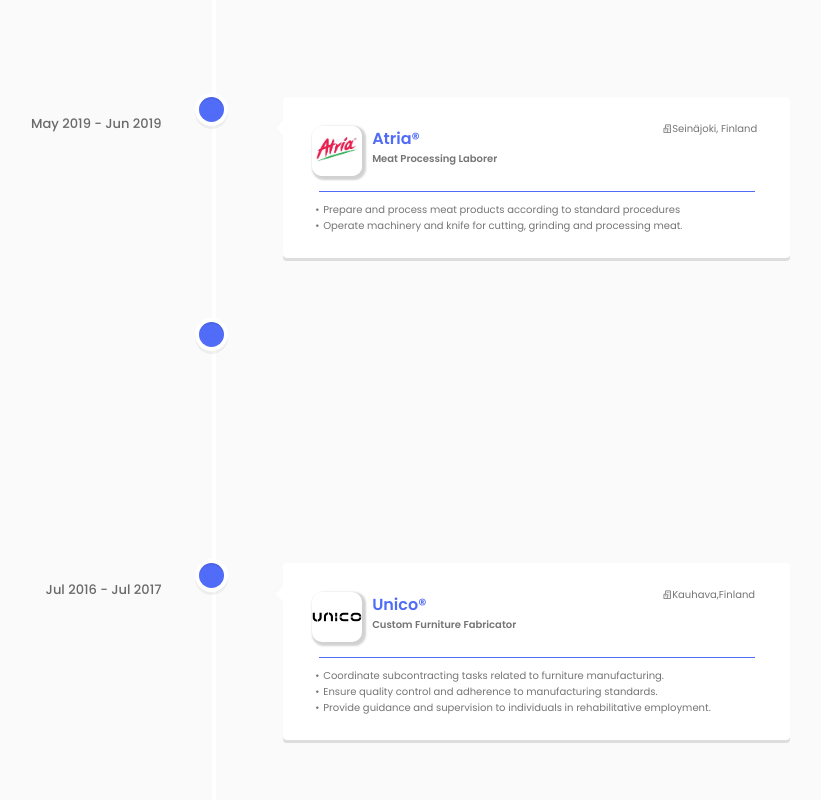
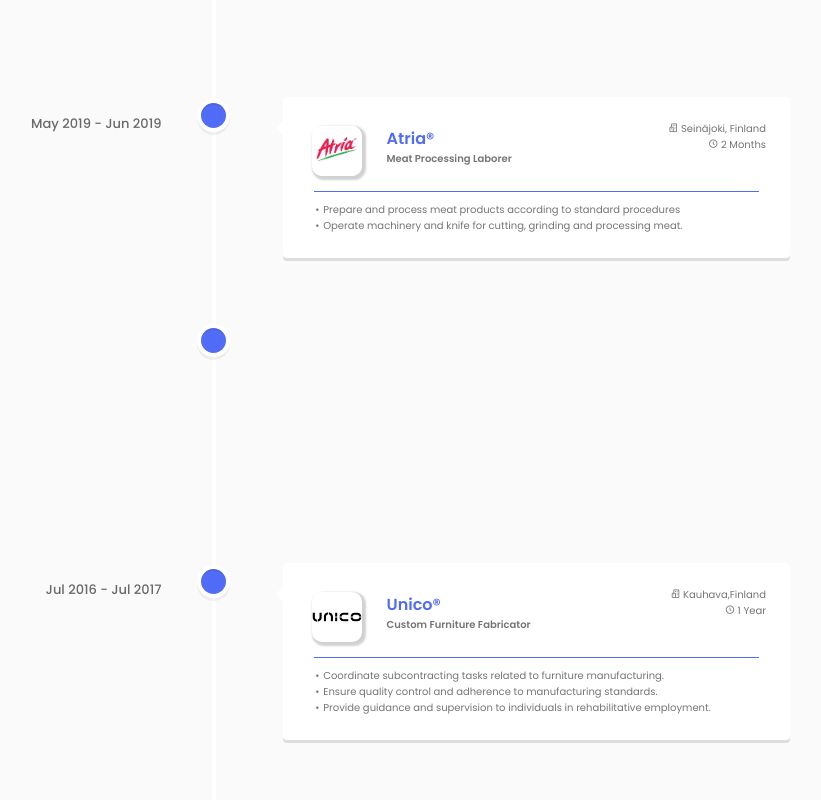
Before and after one commit to ToniRajamaki/folio2, a React (Create React App) app: page / in a window 1280 px wide. Shown: the part 5600-6400 px from the top of the page, without its empty margins (426-1247 px from the left). Built offline with nearby package versions, Linux system fonts and the light colour scheme.

Commit message:
experience section is pretty much done now

```diff
--- a/src/components/Experience.js
+++ b/src/components/Experience.js
@@ -24,7 +24,8 @@ function Experience() {
       date: 'Jan 2021 - Dec 2022',
       icon: 'work',
       imageSrc: './folio2/assets/toni/gitgudgames.png',
-      workPlace:'Git Gud Games®'
+      workPlace: 'Git Gud Games®',
+      time: "2 Years"
     },
     {
       id: 2,
@@ -38,7 +39,8 @@ function Experience() {
       date: 'May 2019 - Jun 2019',
       icon: 'work',
       imageSrc: './folio2/assets/toni/atria.png',
-      workPlace:'Atria®'
+      workPlace: 'Atria®',
+      time: "2 Months"
     },
     {
       id: 3,
@@ -53,7 +55,8 @@ function Experience() {
       date: 'May 2018 - Aug 2018',
       icon: 'work',
       imageSrc: './folio2/assets/toni/datakaistalogo.png',
-      workPlace:'Datakaista®'
+      workPlace: 'Datakaista®',
+      time: "4 Months"
     },
     {
       id: 4,
@@ -68,7 +71,8 @@ function Experience() {
       date: 'Jul 2016 - Jul 2017',
       icon: 'work',
       imageSrc: './folio2/assets/toni/unico.png',
-      workPlace:'Unico®'
+      workPlace: 'Unico®',
+      time: "1 Year"
     },
     {
       id: 5,
@@ -82,7 +86,8 @@ function Experience() {
       date: 'Jun 2015 - Aug 2015',
       icon: 'work',
       imageSrc: './folio2/assets/toni/kauhava.png',
-      workPlace:'City of Kauhava'
+      workPlace: 'City of Kauhava',
+      time:"3 Months"
     },
     {
       id: 6,
@@ -91,13 +96,13 @@ function Experience() {
       description: [
         'Ensure the upkeep and cleanliness of shared outdoor spaces.',
         'Collaborate with management to address maintenance needs and priorities.',
-
       ],
       buttonText: 'View Frontend Projects',
       date: 'Jun 2014 - Aug 2014',
       icon: 'work',
       imageSrc: './folio2/assets/toni/kauhava.png',
-      workPlace:'City of Kauhava'
+      workPlace: 'City of Kauhava',
+      time:"3 Months"
     },
     {
       id: 7,
@@ -111,13 +116,15 @@ function Experience() {
       date: 'Jun 2013 - Jul 2013',
       icon: 'work',
       imageSrc: './folio2/assets/toni/virrankoski.png',
-      workPlace:'Rakennusliike Virrankoski®'
+      workPlace: 'Rakennusliike Virrankoski®',
+      time:"2 Months"
     },
   ]
   //   let workIconStyles = { background: "#06D6A0" };
   //   let schoolIconStyles = { background: "#f9c74f" };
   const checkIcon = <i class='uil uil-check-circle service__modal-icon'></i>
   const locationIcon = <i class='bx bx-buildings'></i>
+  const timeIcon = <i class='bx bx-time-five'></i>
   return (
     <div>
       <VerticalTimeline animate={true}>
@@ -126,7 +133,7 @@ function Experience() {
             <VerticalTimelineElement
               key={element.id} // Use 'id' instead of 'key'
               date={element.date}
-              dateClassName="date"
+              dateClassName='date'
               icon={checkIcon}
               iconStyle={{
                 background: 'rgb(33,150,243)',
@@ -145,16 +152,24 @@ function Experience() {
                       src={element.imageSrc}
                     />
                     <div className='title_and_workplace'>
-                      <h3 className='work_title_header_font'>{element.workPlace}</h3>
+                      <h3 className='work_title_header_font'>
+                        {element.workPlace}
+                      </h3>
                       <h5 className='work_title_font'>{element.title}</h5>
                     </div>
-                    <div className='location'>
+                    <div className='location_and_time'>
+                      <div>
                       {locationIcon} {element.location}
+                      </div>
+                      <div>
+                      {timeIcon} {element.time}
+                      </div>
+
                     </div>
                   </div>
                 </div>
               </div>
-              <div className="line"></div>
+              <div className='line'></div>
               <div className='description2'>
                 {element.description.map((desc, index) => (
                   <p key={index} className='tiny_font parent2'>
--- a/src/styles/Experience.css
+++ b/src/styles/Experience.css
@@ -16,7 +16,8 @@ flex-direction: column;
 .vertical-timeline-element-icon{
 width: 25px !important;
 height: 25px !important;
-left: 51.3% !important;
+left: 51.5% !important;
+top:6px !important;
 background-color: #516CF7 !important;
 }
 .parent2 {
@@ -32,16 +33,18 @@ background-color: #516CF7 !important;
     /* margin: 5px auto; */
     /* border-bottom: 4px dotted #516CF7; */
     margin: 10px auto;
-    width: 95%;
+    width: 97%;
   }
 
 
 
-  .location {
+  .location_and_time {
     display: flex;
-    align-items: center;
-    margin-left: 70px;
-    text-align: end !important;
+    align-items: flex-end;
+    flex-direction: column;
+    justify-content: flex-end;
+    /* margin-left: 70px; */
+    /* text-align: end !important; */
     font-size: x-small !important;
     width: 120px;
   }
@@ -49,6 +52,7 @@ background-color: #516CF7 !important;
   .Image_title_subtitle_container {
     display: flex;
     flex-direction: row;
+    justify-content: space-between;
     align-items: flex-start; /* Align items at the top */
     /* justify-content: space-between; Spread items horizontally */
     /* height: 65px; */
@@ -68,7 +72,7 @@ flex-direction: column;
 .title_and_workplace {
   display: flex;
   flex-direction: column;
-  margin-left: 5px; /* Adjust this margin as needed */
+  margin-left: -20px; /* Adjust this margin as needed */
   margin-top: 5px;
 }
 
@@ -108,20 +112,27 @@ flex-direction: column;
   .vertical-timeline-element-content {
     box-shadow: 0 0.25em 0.5em 0 rgba(0, 0, 0, 0.25),
       0 0.4em 1.25em 0 rgba(0, 0, 0, 0.15);
-    transition: box-shadow 0.4s ease-in-out, transform 0.4s ease-in-out, border 0.4s ease-in-out;
+    transition: box-shadow 0.4s ease-in-out, transform 0.4s ease-in-out;
   }
 
   .vertical-timeline-element-content:hover {
     box-shadow: 0 0 3em 0 rgba(81, 108, 247, 0.9),
       0 0 10px 0 rgba(81, 108, 247, 1);
     transform: scale(1.25);
-    border: 20px solid transparent;
   }
 
-  .vertical-timeline-element-date{
-    /* border: #06d6a0 1px solid; */
+  .vertical-timeline-element-content:hover > .vertical-timeline-element-date {
+    color: #516CF7;
+    text-decoration: underline; /* Adding underline */
+    transition: color 0.4s ease-in-out, text-decoration 0.4s ease-in-out; /* Smooth transition for font color and underline */
+  }
+
+  .vertical-timeline-element-date {
     pointer-events: none;
+    text-decoration: none; /* Resetting underline */
+    transition: color 0.4s ease-in-out, text-decoration 0.4s ease-in-out; /* Smooth transition for font color and underline */
   }
+
 
 
   .description2>.tiny_font {
@@ -149,6 +160,7 @@ flex-direction: column;
 
   .date {
     font-size:small !important;
+    /* margin-bottom: 100px !important; */
     /* margin-left: -50px!important; */
     /* margin-right: -50px!important; */
   }
```
